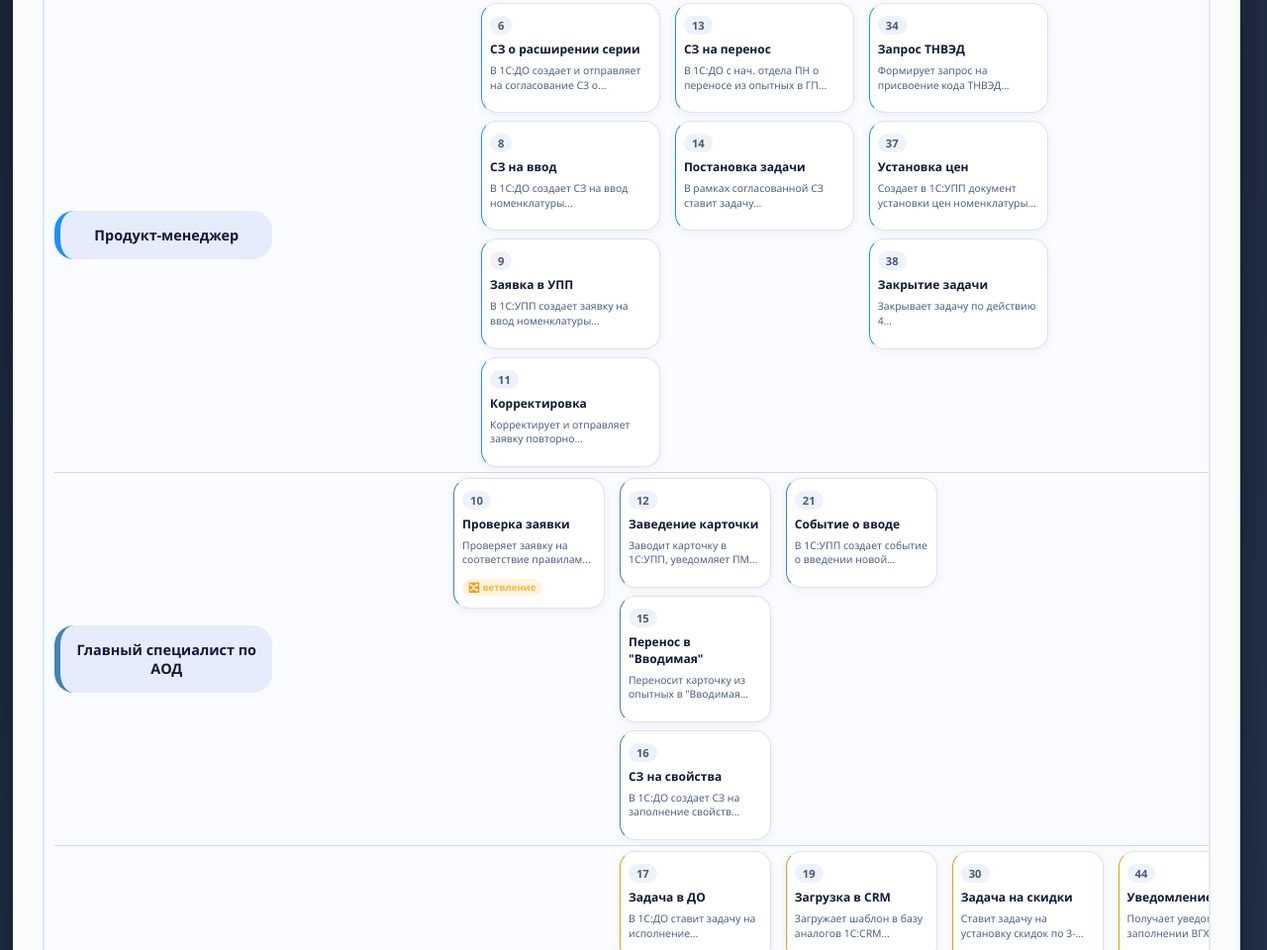
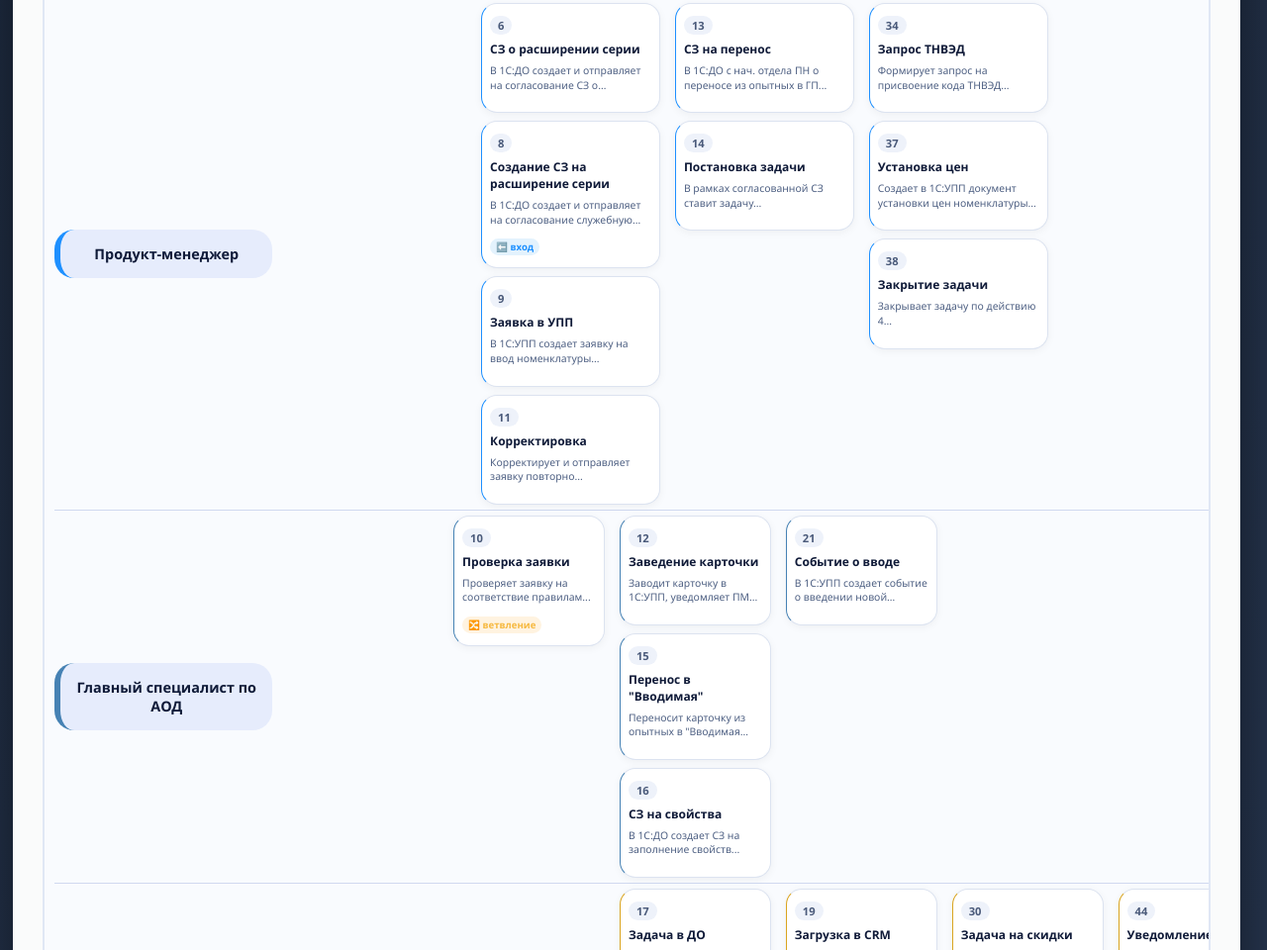
Before and after one commit to p1ngN-del/keaz-processes-main, a plain HTML site: page proc4.html in a window 1280 px wide. Shown: the part 1172-2132 px from the top of the page at 99% size. Drawn offline with Linux system fonts and the light colour scheme.

Commit message:
Update proc4.html

```diff
--- a/proc4.html
+++ b/proc4.html
@@ -517,10 +517,11 @@
                             <div class="step-preview">В 1С:ДО создает и отправляет на согласование СЗ о расширении серии...</div>
                         </div>
                         <div class="step-card role-pm" data-step="8" onclick="goToStep(8)">
-                            <span class="step-num">8</span>
-                            <div class="step-title">СЗ на ввод</div>
-                            <div class="step-preview">В 1С:ДО создает СЗ на ввод номенклатуры...</div>
-                        </div>
+    <span class="step-num">8</span>
+    <div class="step-title">Создание СЗ на расширение серии</div>
+    <div class="step-preview">В 1С:ДО создает и отправляет на согласование служебную записку...</div>
+    <span class="step-badge badge-in">⬅️ вход</span>
+</div>
                         <div class="step-card role-pm" data-step="9" onclick="goToStep(9)">
                             <span class="step-num">9</span>
                             <div class="step-title">Заявка в УПП</div>
```
